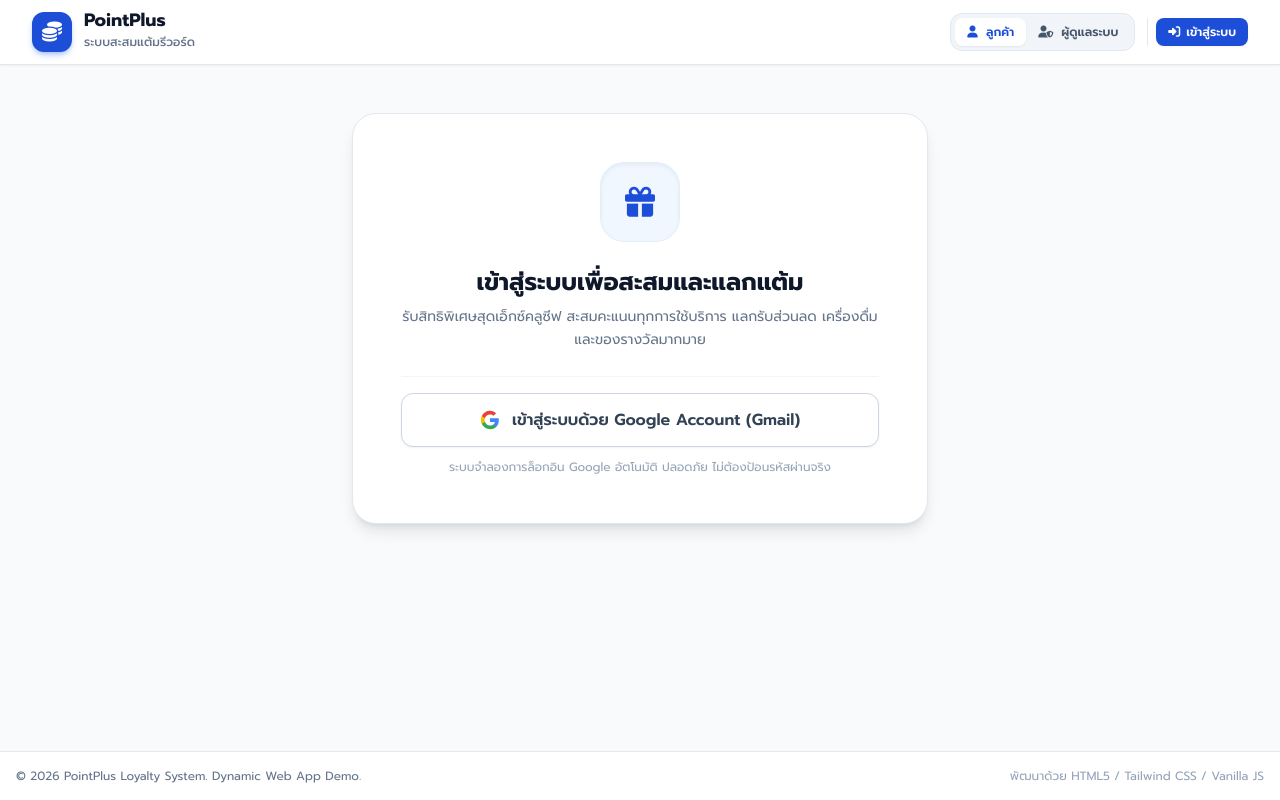
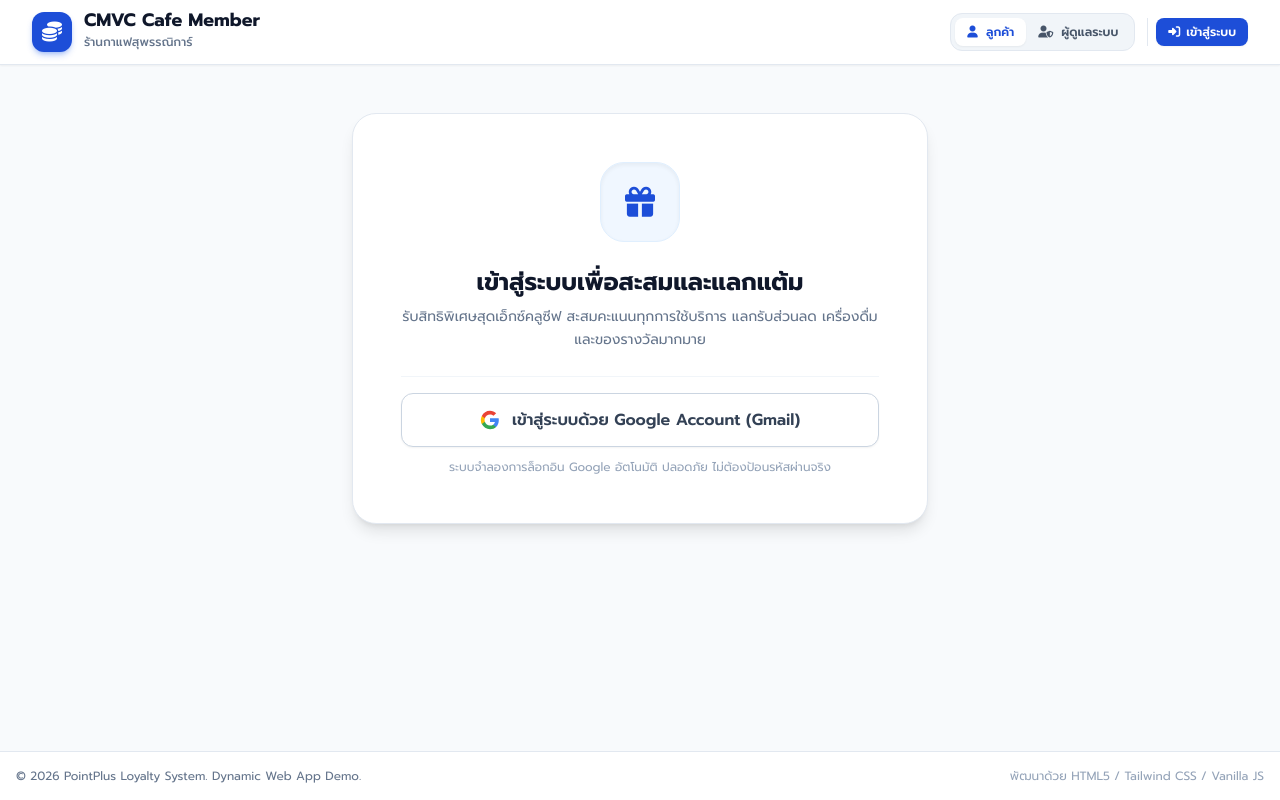
Before and after one commit to Phum23/CMVC-Cafe-Member, a plain HTML site: page index.html in a window 1280 px wide. Drawn offline with nearby package versions, Linux system fonts and the light colour scheme.

Commit message:
Update index.html

```diff
--- a/index.html
+++ b/index.html
@@ -3,7 +3,7 @@
 <head>
     <meta charset="UTF-8">
     <meta name="viewport" content="width=device-width, initial-scale=1.0">
-    <title>ระบบสะสมแต้ม - Loyalty Points System</title>
+    <title>ระบบสะสมแต้ม - CMVC Cafe Member</title>
     <!-- Tailwind CSS -->
     <script src="https://cdn.tailwindcss.com"></script>
     <!-- FontAwesome Icons -->
@@ -89,8 +89,8 @@
                     <i class="fa-solid fa-coins"></i>
                 </div>
                 <div>
-                    <h1 class="font-bold text-slate-900 text-lg leading-none">PointPlus</h1>
-                    <span class="text-xs text-slate-500 font-medium">ระบบสะสมแต้มรีวอร์ด</span>
+                    <h1 class="font-bold text-slate-900 text-lg leading-none">CMVC Cafe Member</h1>
+                    <span class="text-xs text-slate-500 font-medium">ร้านกาแฟสุพรรณิการ์</span>
                 </div>
             </div>
 
```
